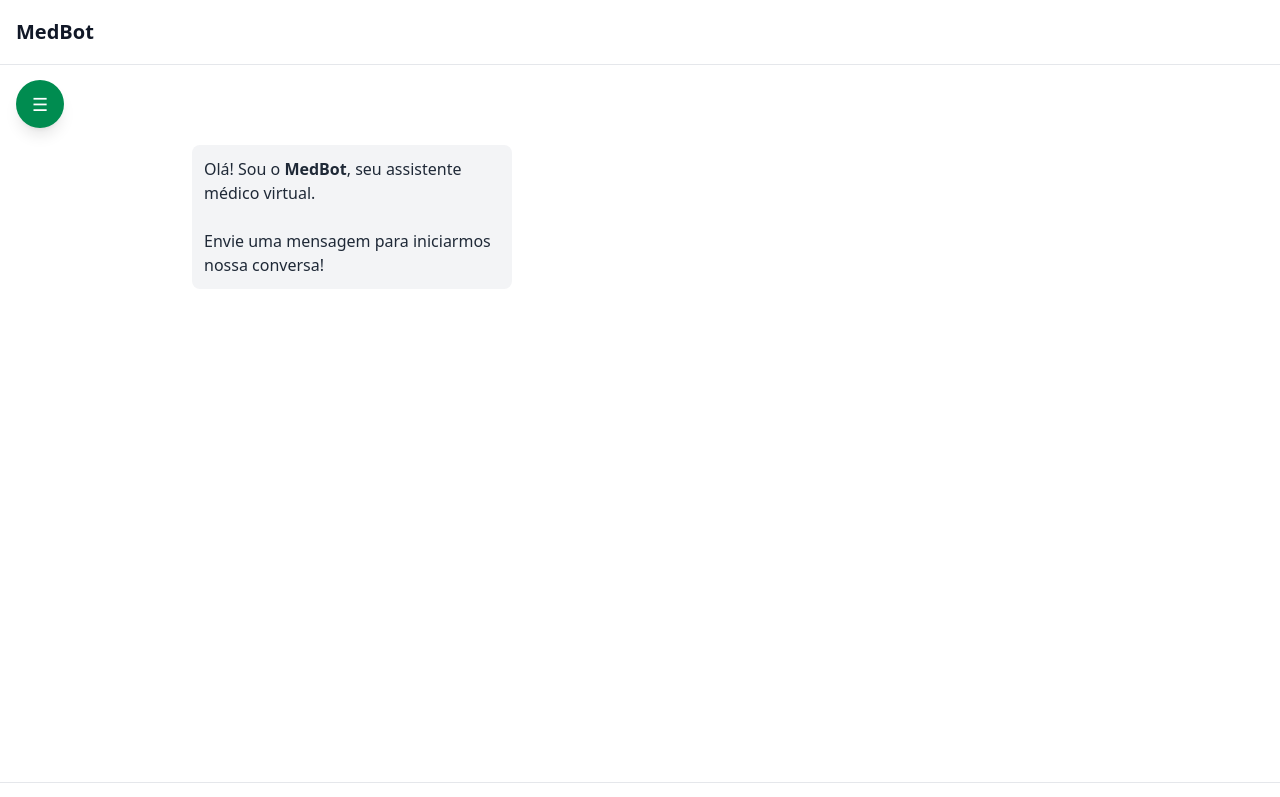
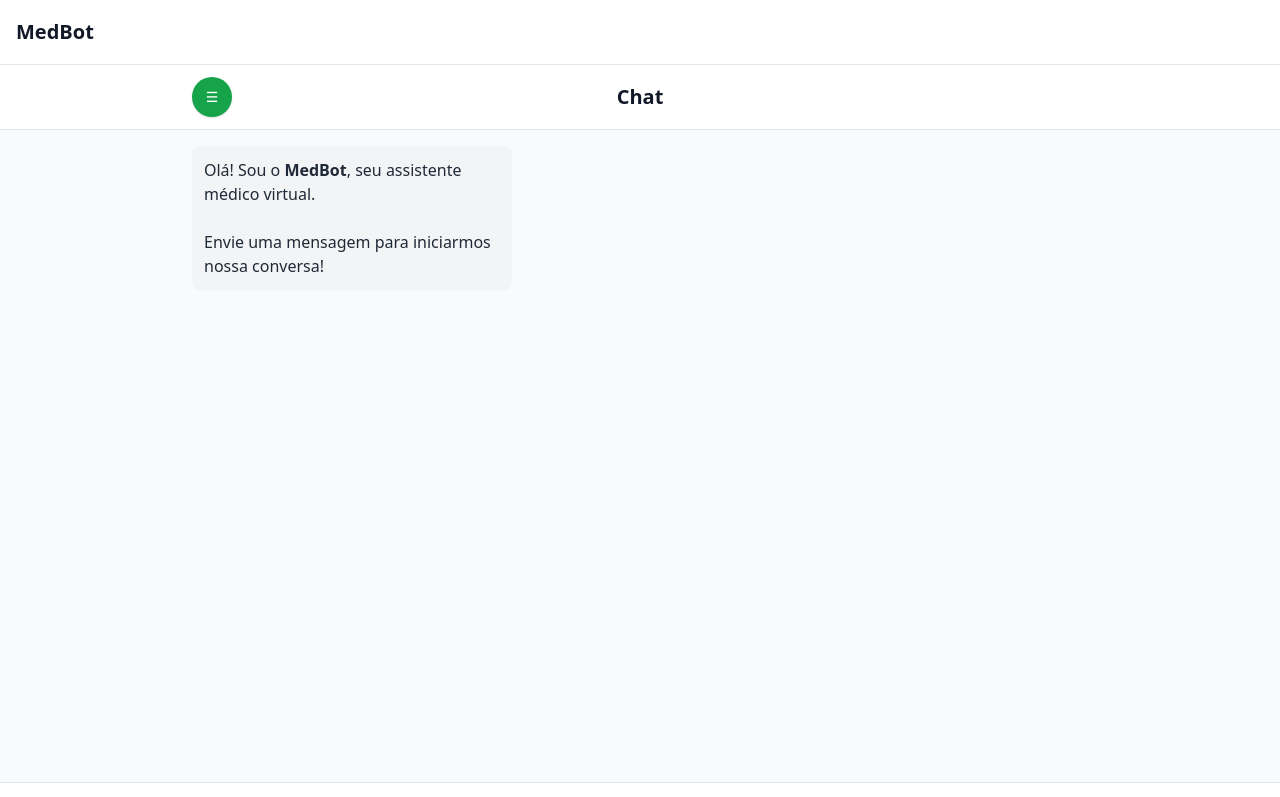
Before and after one commit to LucMazarJR/hackathon-2025, a React (Vite) app in the folder frontend/: page /1/chat in a window 1280 px wide. Shown: the top 797 px of the page. Built offline with nearby package versions, Linux system fonts and the light colour scheme.

Commit message:
fix: correção da utilização do chat

```diff
--- /dev/null
+++ b/frontend/src/hooks/useMenu.ts
@@ -0,0 +1,42 @@
+import { useState, useEffect } from 'react'
+
+export const useMenu = () => {
+  const [isMenuOpen, setIsMenuOpen] = useState(false)
+  const [isClosing, setIsClosing] = useState(false)
+  const [shouldRender, setShouldRender] = useState(false)
+  const [isOpening, setIsOpening] = useState(false)
+
+  useEffect(() => {
+    if (isMenuOpen) {
+      setShouldRender(true)
+      setIsClosing(false)
+      setIsOpening(true)
+      const timer = setTimeout(() => setIsOpening(false), 50)
+      return () => clearTimeout(timer)
+    } else if (shouldRender) {
+      setIsClosing(true)
+      const timer = setTimeout(() => {
+        setShouldRender(false)
+        setIsClosing(false)
+      }, 300)
+      return () => clearTimeout(timer)
+    }
+  }, [isMenuOpen, shouldRender])
+
+  const handleClose = () => {
+    setIsMenuOpen(false)
+  }
+
+  const handleOpen = () => {
+    setIsMenuOpen(true)
+  }
+
+  return {
+    isMenuOpen,
+    isClosing,
+    shouldRender,
+    isOpening,
+    handleClose,
+    handleOpen
+  }
+}
--- a/frontend/src/pages/Chat.tsx
+++ b/frontend/src/pages/Chat.tsx
@@ -1,8 +1,9 @@
 import { useState } from "react";
+import { useLocation } from 'react-router-dom'
 import { fetchChatBot } from "../lib/api/bot/fecthBot.ts";
-import ChatSidebar from "../components/layout/ChatSidebar";
 import Message from "../components/layout/message";
 import FormattedMessage from "../components/layout/FormattedMessage";
+import { useMenu } from '../hooks/useMenu'
 
 interface ChatMessage {
   id: number;
@@ -11,7 +12,8 @@ interface ChatMessage {
 }
 
 export default function Chat() {
-  const [isMenuOpen, setIsMenuOpen] = useState(false);
+  const { shouldRender, isClosing, isOpening, handleClose, handleOpen } = useMenu()
+  const location = useLocation()
   const [messages, setMessages] = useState<ChatMessage[]>([
     { id: 0, type: 'chat', message: 'Olá! Sou o **MedBot**, seu assistente médico virtual.\n\nEnvie uma mensagem para iniciarmos nossa conversa!' }
   ]);
@@ -40,23 +42,66 @@ export default function Chat() {
   };
 
   return (
-    <div className="min-h-screen bg-white flex">
-      {/* Sidebar Modal */}
-      <ChatSidebar isOpen={isMenuOpen} onClose={() => setIsMenuOpen(false)} />
+    <div className="h-screen bg-gray-50 flex flex-col">
+      {/* Header with Menu Button */}
+      <header className="px-4 bg-white border-b flex-shrink-0">
+        <div className="max-w-4xl mx-auto">
+          <div className="flex justify-between h-16 items-center">
+            <button
+              onClick={handleOpen}
+              className="w-10 h-10 bg-green-600 text-white rounded-full shadow hover:bg-green-700 transition-colors flex items-center justify-center"
+            >
+              <span className="text-sm">☰</span>
+            </button>
+            <h1 className="text-xl font-semibold text-gray-900">Chat</h1>
+            <div className="w-10"></div>
+          </div>
+        </div>
+      </header>
 
-      {/* Fixed Menu Button */}
+      {/* Menu Modal */}
+      {shouldRender && (
+        <>
+          <div
+            className={`fixed inset-0 bg-black bg-opacity-50 z-40 transition-opacity duration-300 ${
+              isClosing ? 'opacity-0' : 'opacity-100'
+            }`}
+            onClick={handleClose}
+          />
+          <div className={`fixed left-0 top-0 h-full w-80 bg-white shadow-lg z-50 p-4 transform transition-transform duration-300 ease-out ${
+            isClosing ? '-translate-x-full' : isOpening ? '-translate-x-full' : 'translate-x-0'
+          }`}>
+            <div className="flex items-center justify-between mb-6">
+              <h2 className="text-xl font-semibold text-gray-900">Menu</h2>
               <button
-        onClick={() => setIsMenuOpen(true)}
-        className="fixed top-20 left-4 z-30 w-12 h-12 bg-primary text-white rounded-full shadow-lg hover:bg-green-700 transition-colors flex items-center justify-center"
+                onClick={handleClose}
+                className="p-2 hover:bg-gray-100 rounded-lg transition-colors"
               >
-        <span className="text-lg">☰</span>
+                ✕
               </button>
+            </div>
+            <div className="space-y-2">
+              {location.pathname !== '/profile' && (
+                <a href="/profile" className="block w-full text-left p-3 hover:bg-green-50 hover:text-green-700 rounded-lg transition-colors">
+                  Perfil
+                </a>
+              )}
+              {location.pathname !== '/calendar' && (
+                <a href="/calendar" className="block w-full text-left p-3 hover:bg-green-50 hover:text-green-700 rounded-lg transition-colors">
+                  Calendário
+                </a>
+              )}
+              <button className="w-full text-left p-3 hover:bg-green-50 hover:text-green-700 rounded-lg transition-colors">
+                Configurações
+              </button>
+            </div>
+          </div>
+        </>
+      )}
 
-      {/* Main Chat Area */}
-      <div className="flex-1 flex flex-col">
-        {/* Messages Area */}
-        <div className="flex-1 p-4 pt-20 overflow-y-auto">
-          <div className="max-w-4xl mx-auto">
+      {/* Messages Area - Scrollable */}
+      <div className="flex-1 min-h-0 overflow-y-auto p-4">
+        <div className="max-w-4xl mx-auto space-y-4">
           {messages.map((msg) => (
             <Message
               key={msg.id}
@@ -71,8 +116,8 @@ export default function Chat() {
         </div>
       </div>
 
-        {/* Input Area */}
-        <div className="border-t border-gray-200 p-4">
+      {/* Input Area - Fixed at bottom */}
+      <div className="border-t border-gray-200 p-4 bg-white flex-shrink-0">
         <div className="max-w-4xl mx-auto flex gap-2">
           <textarea
             placeholder="Digite sua mensagem..."
@@ -89,13 +134,12 @@ export default function Chat() {
           />
           <button
             onClick={handleSendMessage}
-              className="bg-primary text-white px-6 py-3 rounded-lg hover:bg-green-700 transition-colors self-end"
+            className="bg-green-600 text-white px-6 py-3 rounded-lg hover:bg-green-700 transition-colors self-end"
           >
             Enviar
           </button>
         </div>
       </div>
     </div>
-    </div>
   );
 }
```
Lines whose indentation alone changed are shown as unchanged.
